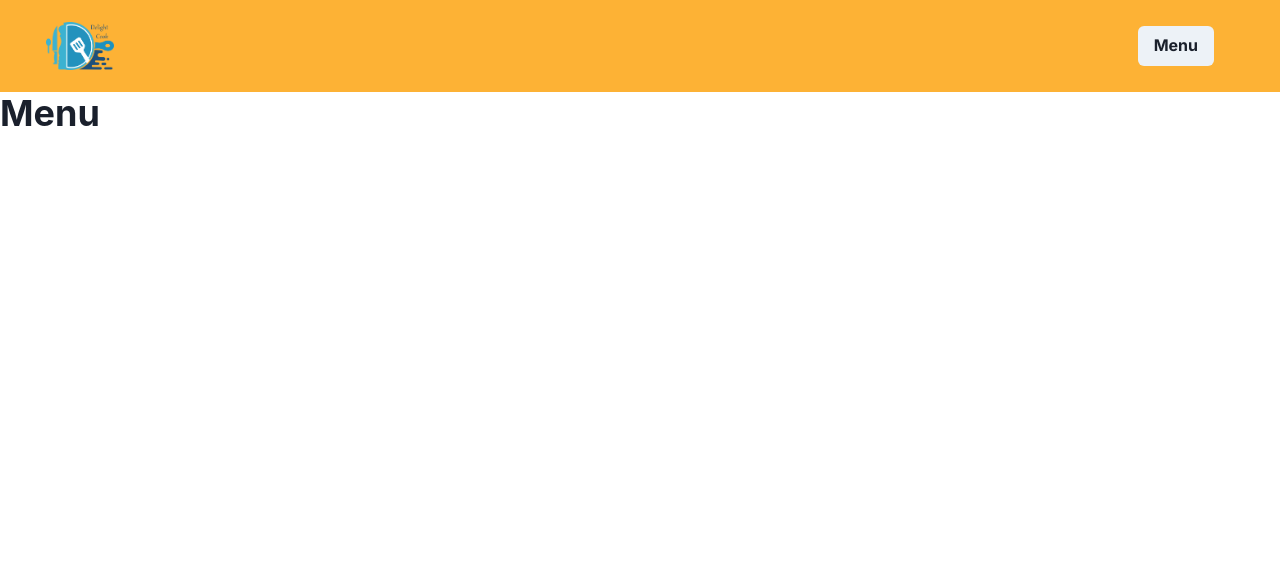
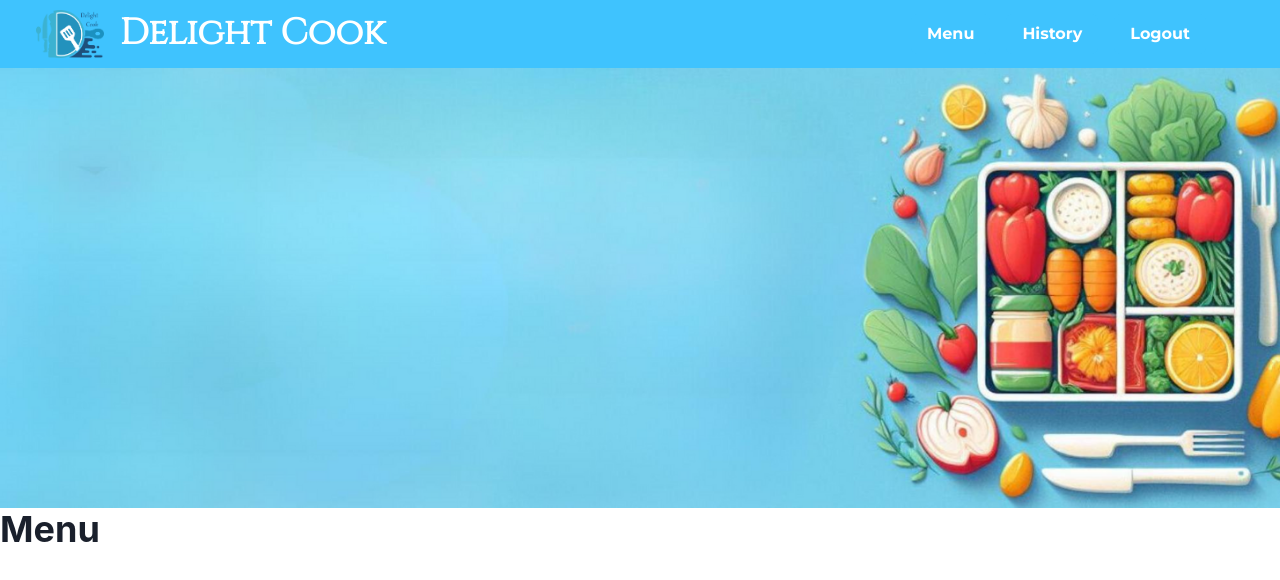
Before and after one commit to christinaa21/delightcook, a Next.js app in the folder frontend/: page /menu in a window 1280 px wide. Shown: the top 580 px of the page. Built offline with nearby package versions, Linux system fonts and the light colour scheme.

Commit message:
Feat: Navbar, font styling

```diff
--- a/frontend/src/app/layout.tsx
+++ b/frontend/src/app/layout.tsx
@@ -1,8 +1,8 @@
 import type { Metadata } from 'next'
-import { Inter } from 'next/font/google'
+import { Montserrat } from 'next/font/google'
 import './globals.css'
 
-const inter = Inter({ subsets: ['latin'] })
+const montserrat = Montserrat({ subsets: ['latin'] })
 
 export const metadata: Metadata = {
   title: 'Create Next App',
@@ -16,7 +16,7 @@ export default function RootLayout({
 }) {
   return (
     <html lang="en">
-      <body className={inter.className}>{children}</body>
+      <body className={montserrat.className}>{children}</body>
     </html>
   )
 }
--- a/frontend/src/app/menu/page.tsx
+++ b/frontend/src/app/menu/page.tsx
@@ -1,10 +1,14 @@
-import { ChakraProvider, Heading } from "@chakra-ui/react";
+import { ChakraProvider, Heading, Image } from "@chakra-ui/react";
 import Navbar from "@/components/Navbar";
 
 export default function Menu(){
     return(
         <ChakraProvider>
-            <Navbar />
+            <Navbar status={true} />
+            <Image
+                src="./landing.png"
+                objectFit={'cover'}
+                height={"440px"}/>
             <Heading>
                 Menu
             </Heading>
--- a/frontend/src/app/page.tsx
+++ b/frontend/src/app/page.tsx
@@ -1,3 +1,4 @@
+'use client'
 import Image from 'next/image'
 
 export default function Home() {
--- a/frontend/src/components/Navbar.tsx
+++ b/frontend/src/components/Navbar.tsx
@@ -6,14 +6,19 @@ import {
     Link,
     Image,
     Button,
+    HStack,
+    Heading
   } from "@chakra-ui/react";
+import '@fontsource/cinzel'
 
-export default function Navbar(){
+export default function Navbar(props: {status: boolean}){
+    const isLogin = (props.status == true);
+    const isNotLogin = (props.status == false);
     return(
         <Box
-          bg="#FDB235"
-          color="#02033B"
-          p={4}
+          bg="#3FC3FE"
+          color="#FFFFFF"
+          p={1}
           fontSize="lg"
           fontWeight="bold"
           display={{ md: "flex" }}
@@ -24,36 +29,101 @@ export default function Navbar(){
           marginX="auto"
           position="relative"
         >
+            <HStack>
                 <Image
                     src="./logo.png"
                     alt="Logo"
-                boxSize={32}
+                    ml={8}
+                    mr={2}
                     h={12}
                     objectFit={"contain"}
                 />
-            <Flex display={{ base: "none", md: "flex" }}>
-                <Box
-                    mx={10}
+                <Heading
+                fontFamily={'cinzel'}>
+                    Delight Cook
+                </Heading>
+            </HStack>
+            <Flex>
+                { isNotLogin &&
+                    <HStack
+                        mx={14}
                         position="relative"
                         fontWeight="bold"
                         padding= '10px'
                         style={{ whiteSpace: 'nowrap' }}
-                    _hover={{
-                    color: 'white',
-                    bgColor: '#02033B',
-                    rounded: 'md',
-                    }}
                     >
                         <Button
                             fontWeight="bold"
+                            color={"white"}
+                            bg={"#3FC3FE"}
                             _hover={{
-                            color: 'white',
+                                bg: '#0CB3FE',
                             }}
+                            variant={"ghost"}
+                            mx={1}
                         >
                             <a href="./menu">Menu</a>
                         </Button>
-
-                </Box>
+                        <Button
+                            fontWeight="bold"
+                            color={"white"}
+                            bg={"#3FC3FE"}
+                            _hover={{
+                                bg: '#0CB3FE',
+                            }}
+                            variant={"ghost"}
+                            mx={1}
+                        >
+                            <a href="./login">Login</a>
+                        </Button>
+                    </HStack>
+                }
+                { isLogin &&
+                    <HStack
+                        mx={14}
+                        position="relative"
+                        fontWeight="bold"
+                        padding= '10px'
+                        style={{ whiteSpace: 'nowrap' }}
+                    >
+                        <Button
+                            fontWeight="bold"
+                            color={"white"}
+                            bg={"#3FC3FE"}
+                            _hover={{
+                                bg: '#0CB3FE',
+                            }}
+                            variant={"ghost"}
+                            mx={1}
+                        >
+                            <a href="./menu">Menu</a>
+                        </Button>
+                        <Button
+                            fontWeight="bold"
+                            color={"white"}
+                            bg={"#3FC3FE"}
+                            _hover={{
+                                bg: '#0CB3FE',
+                            }}
+                            variant={"ghost"}
+                            mx={1}
+                        >
+                            <a href="./history">History</a>
+                        </Button>
+                        <Button
+                            fontWeight="bold"
+                            color={"white"}
+                            bg={"#3FC3FE"}
+                            _hover={{
+                                bg: '#0CB3FE',
+                            }}
+                            variant={"ghost"}
+                            mx={1}
+                        >
+                            <a href="./logout">Logout</a>
+                        </Button>
+                    </HStack>
+                }
             </Flex>
         </Box>
     )
```
Also changed, not shown: frontend/package.json (+5 -2 lines), frontend/public/landing.png (added), 1 other file (tests, documents, lock files or other folders). Lines whose indentation alone changed are shown as unchanged.
